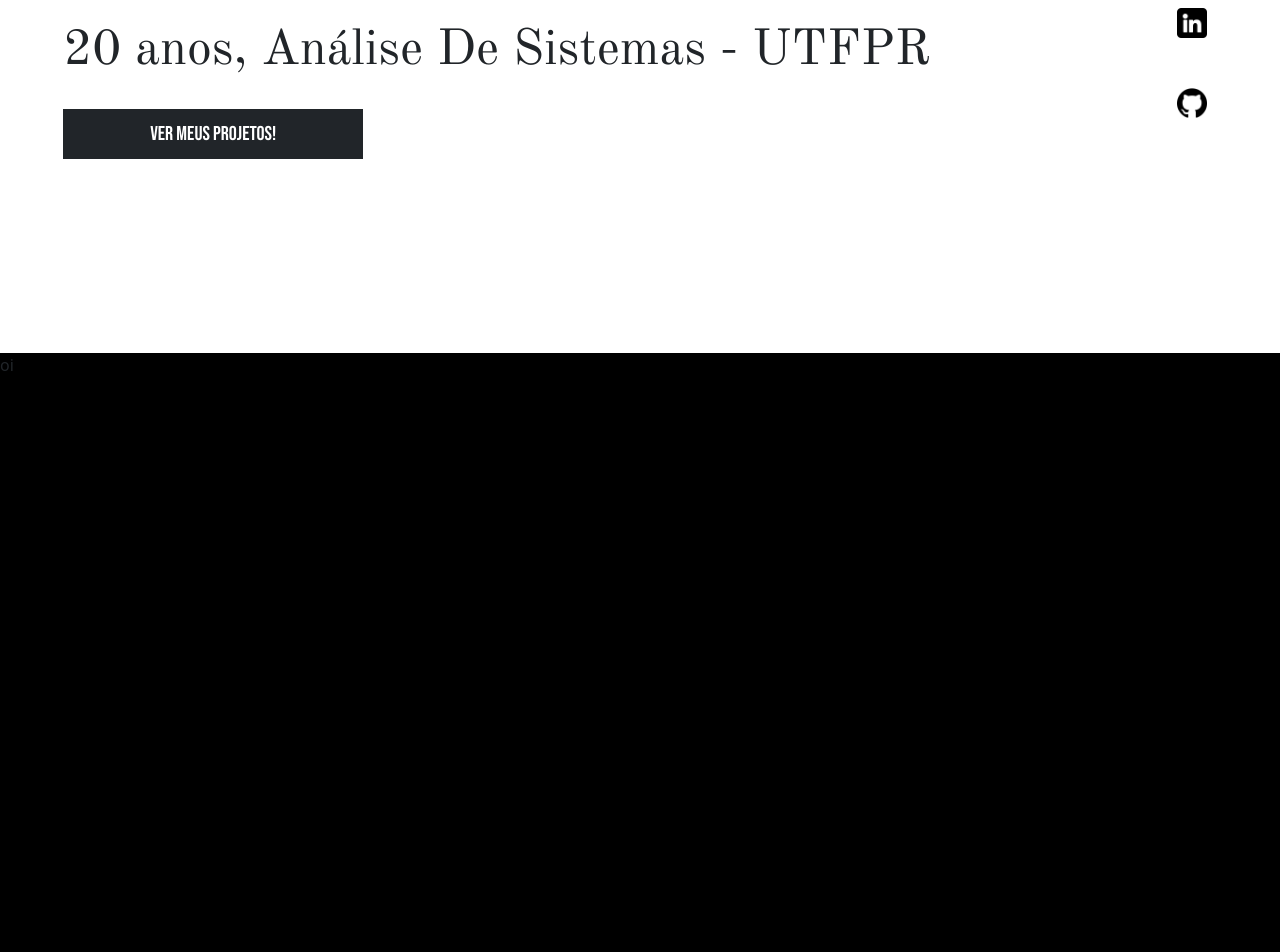
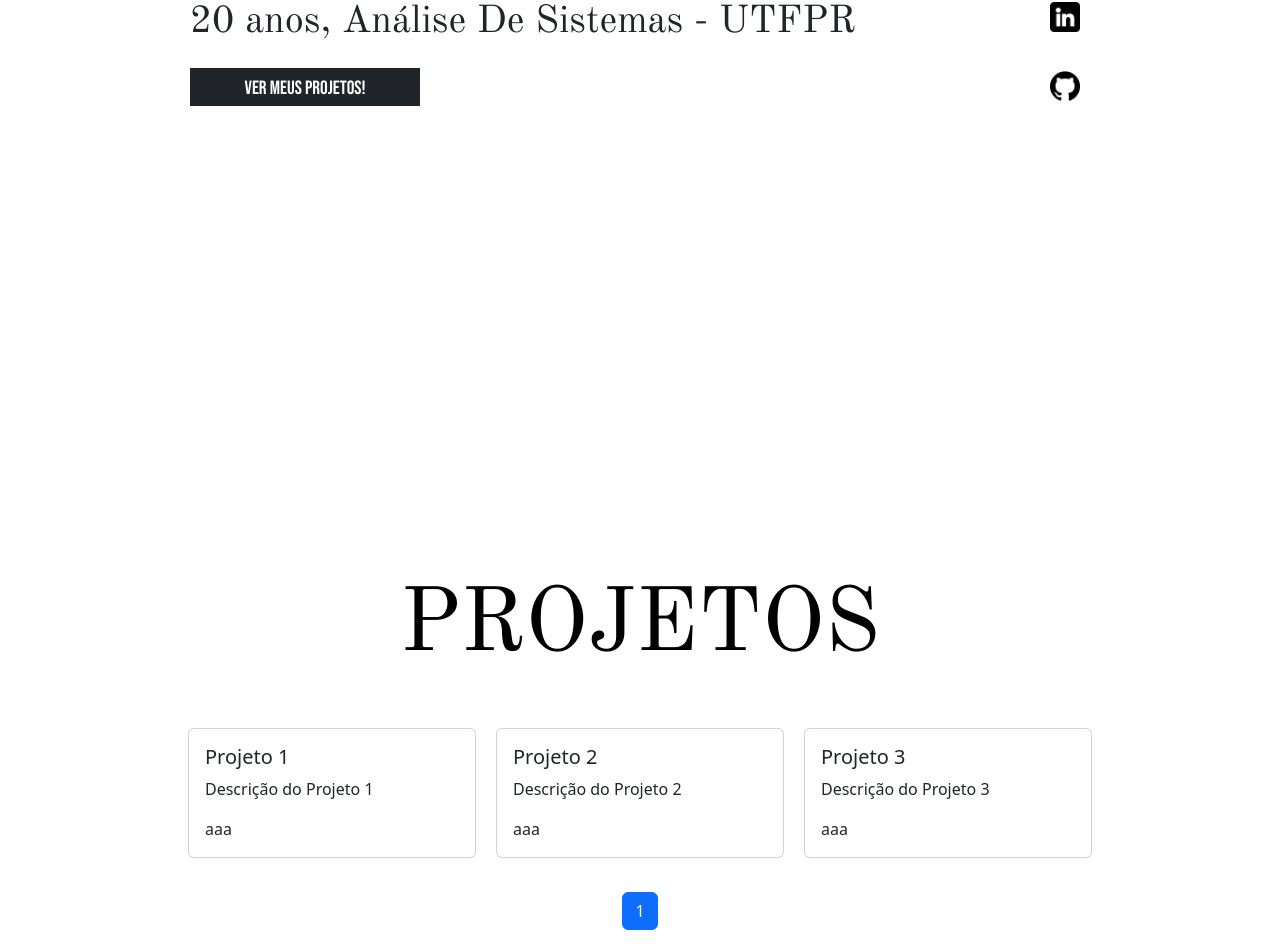
Before and after one commit to tiagogferrari/portfolio1.0, a React (Create React App) app: page / in a window 1280 px wide. Shown: the part 448-1400 px from the top of the page. Built offline with nearby package versions, Linux system fonts and the light colour scheme; the HTML template or start-up script is replaced by a standard one; a web font is replaced by a local one.

Commit message:
Cards, Pagination and CSS

```diff
--- a/public/index.html
+++ b/public/index.html
@@ -2,7 +2,7 @@
 <html lang="en">
   <head>
     <meta charset="utf-8" />
-    <link rel="icon" href="%PUBLIC_URL%/favicon.ico" />
+    <link rel="icon" href="%PUBLIC_URL%/Icon.ico" />
     <meta name="viewport" content="width=device-width, initial-scale=1" />
     <meta name="theme-color" content="#000000" />
     <meta
@@ -10,34 +10,11 @@
       content="Web site created using create-react-app"
     />
     <link rel="apple-touch-icon" href="%PUBLIC_URL%/logo192.png" />
-    <!--
-      manifest.json provides metadata used when your web app is installed on a
-      user's mobile device or desktop. See https://developers.google.com/web/fundamentals/web-app-manifest/
-    -->
     <link rel="manifest" href="%PUBLIC_URL%/manifest.json" />
-    <!--
-      Notice the use of %PUBLIC_URL% in the tags above.
-      It will be replaced with the URL of the `public` folder during the build.
-      Only files inside the `public` folder can be referenced from the HTML.
-
-      Unlike "/favicon.ico" or "favicon.ico", "%PUBLIC_URL%/favicon.ico" will
-      work correctly both with client-side routing and a non-root public URL.
-      Learn how to configure a non-root public URL by running `npm run build`.
-    -->
-    <title>React App</title>
+    <title>Tiago Garcez Ferrari</title>
   </head>
   <body>
     <noscript>You need to enable JavaScript to run this app.</noscript>
     <div id="root"></div>
-    <!--
-      This HTML file is a template.
-      If you open it directly in the browser, you will see an empty page.
-
-      You can add webfonts, meta tags, or analytics to this file.
-      The build step will place the bundled scripts into the <body> tag.
-
-      To begin the development, run `npm start` or `yarn start`.
-      To create a production bundle, use `npm run build` or `yarn build`.
-    -->
   </body>
 </html>
--- a/src/App.css
+++ b/src/App.css
@@ -4,16 +4,16 @@
 
 p#name {
   text-align: center;
-  font-size: 120px;
-  margin-top: 50px;
+  font-size: 7vw;
+  margin-top: 5vh;
   font-family: "Old Standard TT", serif;
   font-weight: 400;
   font-style: normal;
 }
 
 p#function {
-  font-size: 50px;
-  margin: -40px 0px 0px 0px;
+  font-size: 3vw;
+  margin: -7vh 0px 0px 0px;
   text-align: center;
   font-family: "Old Standard TT", serif;
   font-weight: 400;
@@ -22,7 +22,8 @@ p#function {
 
 .profile {
   display: flex;
-  justify-content: center; /* Centraliza as colunas */
+  justify-content: center;
+  /* Centraliza as colunas */
   align-items: center;
   height: calc(100vh - 60px);
 }
@@ -33,7 +34,8 @@ p#function {
   align-items: self-start;
   justify-content: center;
   height: 100%;
-  margin-right: 20px; /* Ajuste o valor conforme necessário */
+  margin-right: 2vh;
+  /* Ajuste o valor conforme necessário */
 }
 
 .profile-logos {
@@ -41,34 +43,86 @@ p#function {
   flex-direction: column;
   align-items: center;
   justify-content: center;
-  gap: 50px;
+  gap: 3vw;
   height: 100%;
-  margin-left: 100px; /* Ajuste o valor conforme necessário */
-}
-
-#projects {
-  margin: 0px;
-  height: 100vh;
-  background-color: black;
+  margin-left: 100px;
+  flex-wrap: wrap;
+  /* Ajuste o valor conforme necessário */
 }
 
 #projButton {
-  font-size: 20px;
-  width: 300px;
-  height: 50px;
+  font-size: 1.5vw;
+  width: 18vw;
+  height: 3vw;
   border-radius: 0;
-  margin: 20px 0 0 0;
+  margin: 2vh 0 0 0;
   font-family: "Bebas Neue", sans-serif;
+  padding-top: 1.4vh;
   font-weight: 400;
   font-style: normal;
-}
-
-#navbarLogos {
   display: flex;
-  gap: 15px;
+  justify-content: center;
+  align-items: center;
+  min-height: 4vh;
 }
 
 #logo {
   margin: 0 10px;
   cursor: pointer;
 }
+
+#projects {
+  display: flex;
+  justify-content: center;
+  align-items: center;
+  margin: 0px;
+  height: 100vh;
+  background-color: white;
+}
+
+#content {
+  width: 90%;
+  height: 80%;
+  display: flex;
+  justify-content: center;
+  align-items: center;
+  flex-direction: column;
+}
+
+p#title {
+  font-size: 7vw;
+  font-family: "Old Standard TT", serif;
+  font-weight: 400;
+  font-style: normal;
+  color: black;
+}
+
+#repo {
+  font-size: 7vw;
+  font-family: "Old Standard TT", serif;
+  font-weight: 400;
+  font-style: normal;
+  color: black;
+}
+
+.card-container {
+  display: flex;
+  justify-content: center;
+  flex-wrap: wrap;
+  width: 100%;
+}
+
+.pagination-container {
+  display: flex;
+  justify-content: center;
+  width: 100%;
+  margin-top: 3vh;
+}
+
+.title-repo-container {
+  display: flex;
+  justify-content: center;
+  align-items: center;
+  width: 100%;
+  margin-bottom: 1vh;
+}
--- a/src/App.js
+++ b/src/App.js
@@ -6,9 +6,30 @@ import gmailLogo from './assets/logos/gmail.png';
 import githubLogo from './assets/logos/github.png';
 import linkedinLogo from './assets/logos/linkedin.png';
 import whatsappLogo from './assets/logos/whatsapp.png';
+import Card from 'react-bootstrap/Card';
+import Pagination from 'react-bootstrap/Pagination';
+import { useState } from 'react';
 
 
 function App() {
+
+  const [currentPage, setCurrentPage] = useState(1);
+  const cardsPerPage = 3;
+
+  const cards = [
+    { title: 'Projeto 1', subtitle: 'aaa', text: 'Descrição do Projeto 1' },
+    { title: 'Projeto 2', subtitle: 'aaa', text: 'Descrição do Projeto 2' },
+    { title: 'Projeto 3', subtitle: 'aaa', text: 'Descrição do Projeto 3' },
+    // { title: 'Projeto 4', text: 'Descrição do Projeto 4' },
+    // { title: 'Projeto 5', text: 'Descrição do Projeto 5' },
+    // { title: 'Projeto 6', text: 'Descrição do Projeto 6' },
+  ];
+
+  const indexOfLastCard = currentPage * cardsPerPage;
+  const indexOfFirstCard = indexOfLastCard - cardsPerPage;
+  const currentCards = cards.slice(indexOfFirstCard, indexOfLastCard);
+
+  const paginate = (pageNumber) => setCurrentPage(pageNumber);
 
   const scrollToProjects = () => {
     document.getElementById('projects').scrollIntoView({ behavior: 'smooth' });
@@ -39,7 +60,32 @@ function App() {
         </div>
       </div>
       <div id="projects">
-        oi
+        <div id="content">
+          <div className="title-repo-container">
+            <p id="title">PROJETOS</p>
+            {/* <a id="repo" href='https://github.com/tiagogferrari?tab=repositories' target="_blank" rel="noopener noreferrer">Repositórios</a> */}
+          </div>
+          <div className="card-container" id="cards">
+            {currentCards.map((card, index) => (
+              <Card key={index} style={{ width: '18rem', margin: '10px' }}>
+                <Card.Body>
+                  <Card.Title>{card.title}</Card.Title>
+                  <Card.Text>{card.text}</Card.Text>
+                  <Card.Text>{card.subtitle}</Card.Text>
+                </Card.Body>
+              </Card>
+            ))}
+          </div>
+          <div className="pagination-container">
+            <Pagination>
+              {Array.from({ length: Math.ceil(cards.length / cardsPerPage) }, (_, index) => (
+                <Pagination.Item key={index + 1} active={index + 1 === currentPage} onClick={() => paginate(index + 1)}>
+                  {index + 1}
+                </Pagination.Item>
+              ))}
+            </Pagination>
+          </div>
+        </div>
       </div>
     </div>
   );
--- a/src/components/navbar.js
+++ b/src/components/navbar.js
@@ -31,7 +31,7 @@ const MyNavbar = () => {
     return (
         <Navbar expand="lg" className="bg-body-tertiary" id='navbar'>
             <Container fluid id='container'>
-                <Navbar.Brand href="#home" id="dateTime"></Navbar.Brand>
+                <Navbar.Brand id="dateTime"></Navbar.Brand>
 
             </Container>
         </Navbar>
```
Also changed, not shown: src/assets/images/T.png (added), 1 other file (tests, documents, lock files or other folders).
